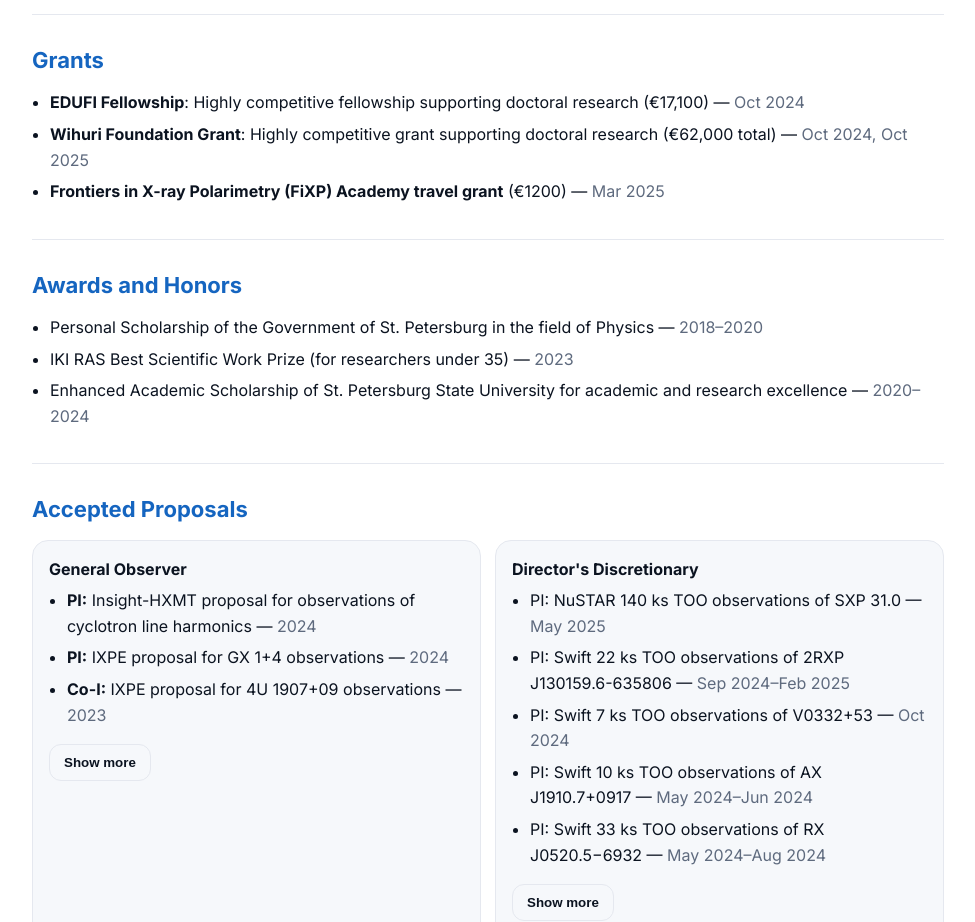
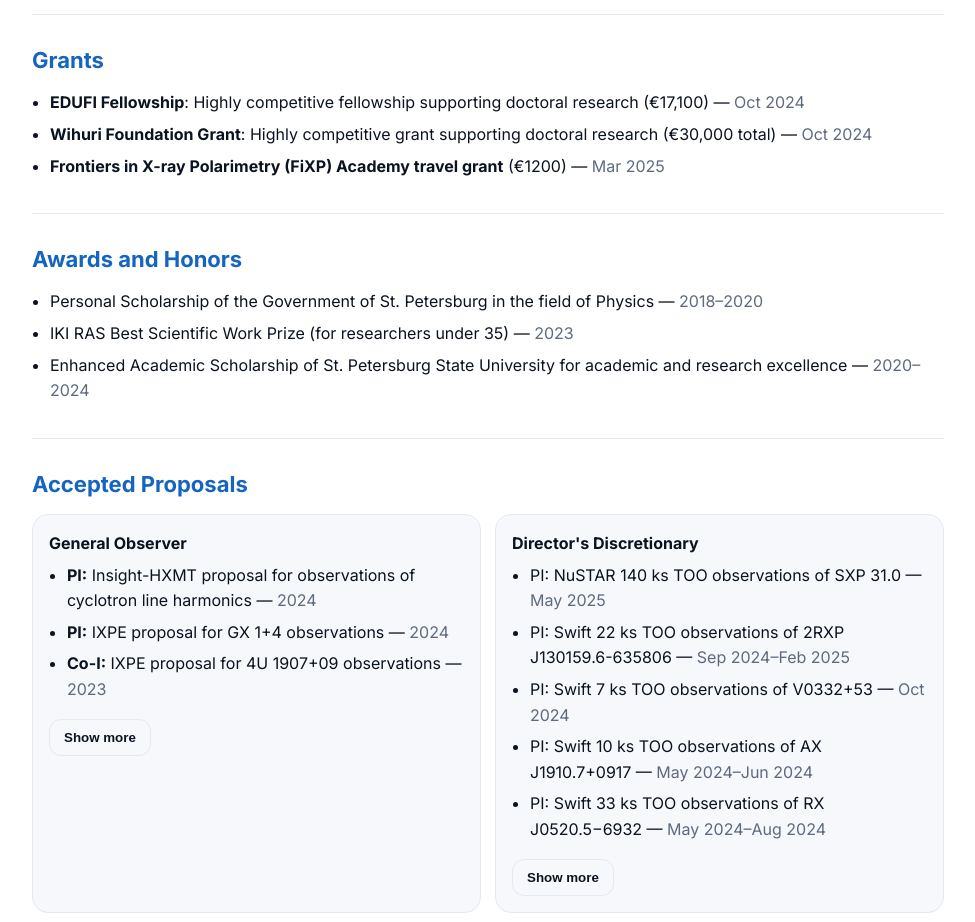
Before and after one commit to alsalganik/alsalganik.github.io, a plain HTML site: page index.html in a window 1280 px wide. Shown: the part 2100-3022 px from the top of the page, without its empty margins (152-1127 px from the left). Drawn offline with Linux system fonts and the light colour scheme.

Commit message:
Update index.html

```diff
--- a/index.html
+++ b/index.html
@@ -320,7 +320,7 @@
         <h2 id="grants-title" class="section-title">Grants</h2>
         <ul>
           <li><b>EDUFI Fellowship</b>: Highly competitive fellowship supporting doctoral research (€17,100) — <span class="muted"><time datetime="2024-10">Oct 2024</time></span></li>
-          <li><b>Wihuri Foundation Grant</b>: Highly competitive grant supporting doctoral research (€62,000 total) — <span class="muted"><time datetime="2024-10">Oct 2024</time>, <time datetime="2025-10">Oct 2025</time></span></li>
+          <li><b>Wihuri Foundation Grant</b>: Highly competitive grant supporting doctoral research (€30,000 total) — <span class="muted"><time datetime="2024-10">Oct 2024</time></span></li>
           <li><b>Frontiers in X-ray Polarimetry (FiXP) Academy travel grant</b> (€1200) — <span class="muted"><time datetime="2025-03">Mar 2025</time></span></li>
         </ul>
       </section>
```
